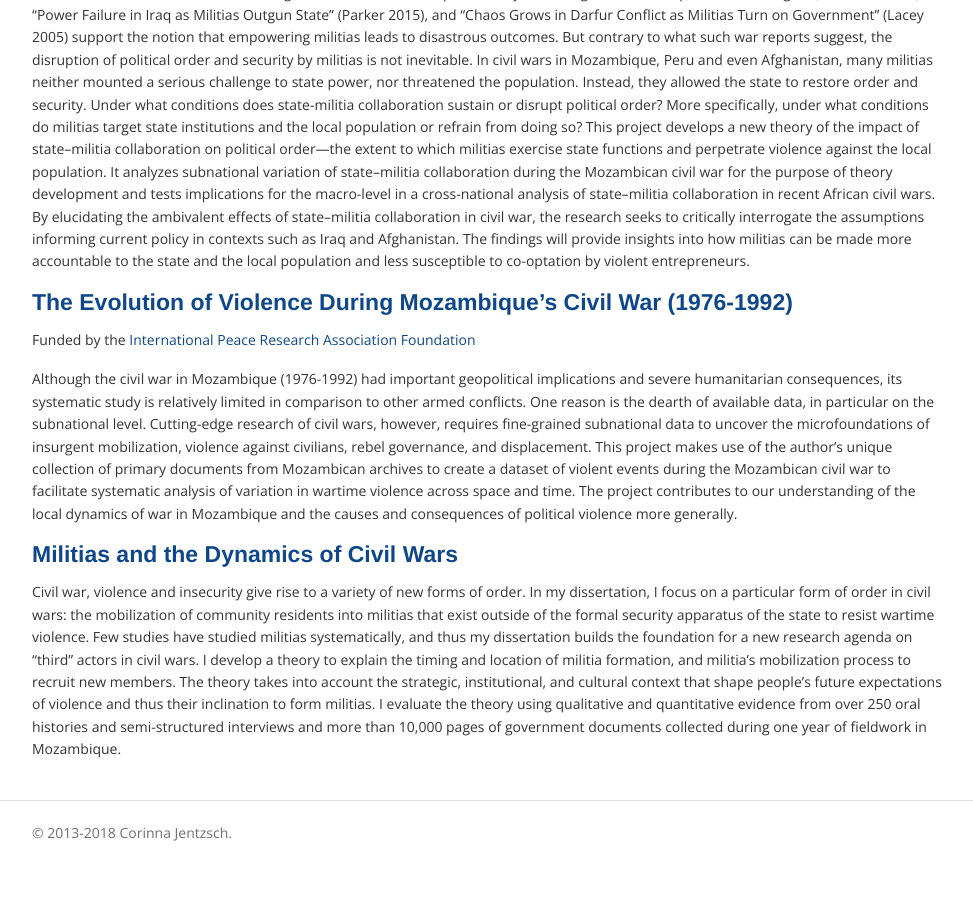
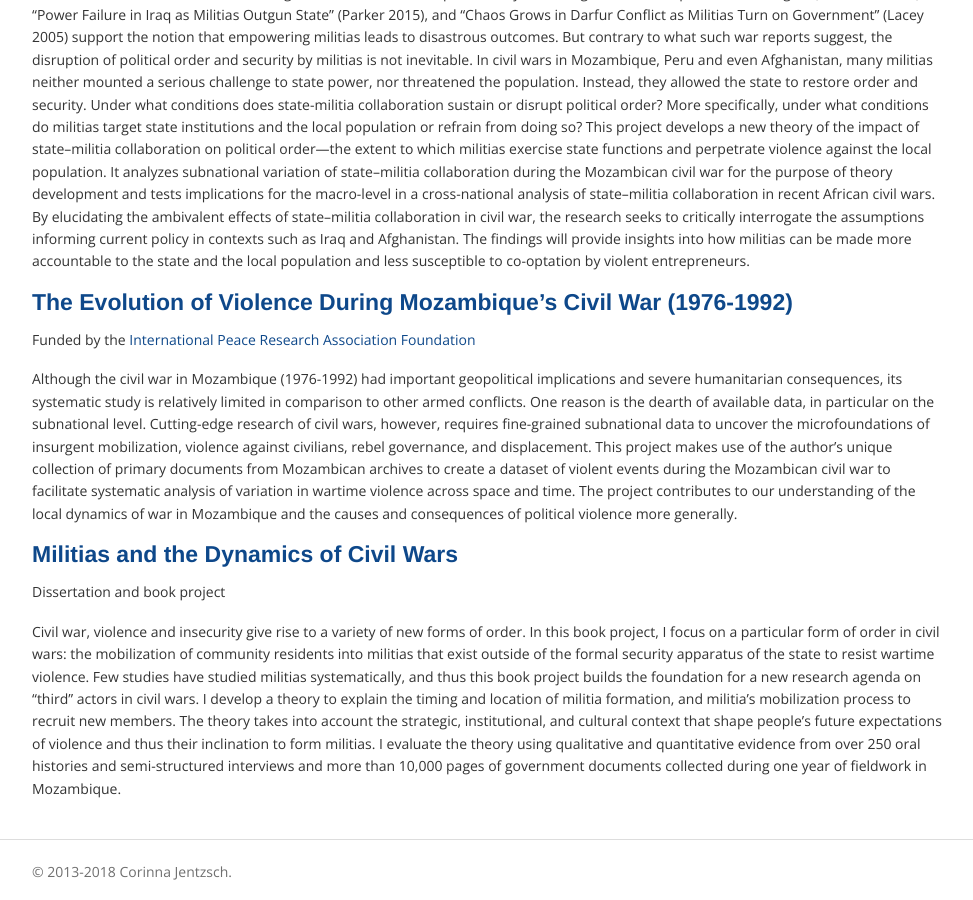
Before and after one commit to corinnajentzsch/corinnajentzsch.github.io, a Jekyll site: the page built from research.md, in a window 1280 px wide and 900 px high, scrolled down 786 px. Shown: the whole window, without its empty margins (153-1126 px from the left). Built offline with Jekyll 4.4.1, drawn with Linux system fonts in a browser that asks for light colours; before the commit the page ends 1647 px from its top, so only the background shows below that.

Commit message:
updated research (dissertation/book project)

```diff
--- a/research.md
+++ b/research.md
@@ -26,4 +26,6 @@ Although the civil war in Mozambique (1976-1992) had important geopolitical impl
 
 #### [Militias and the Dynamics of Civil Wars](http://gateway.proquest.com/openurl?url_ver=Z39.88-2004&res_dat=xri:pqdiss&rft_val_fmt=info:ofi/fmt:kev:mtx:dissertation&rft_dat=xri:pqdiss:3582228 "Militias and the Dynamics of Civil Wars")
 
-Civil war, violence and insecurity give rise to a variety of new forms of order. In my dissertation, I focus on a particular form of order in civil wars: the mobilization of community residents into militias that exist outside of the formal security apparatus of the state to resist wartime violence. Few studies have studied militias systematically, and thus my dissertation builds the foundation for a new research agenda on “third” actors in civil wars. I develop a theory to explain the timing and location of militia formation, and militia’s mobilization process to recruit new members. The theory takes into account the strategic, institutional, and cultural context that shape people’s future expectations of violence and thus their inclination to form militias. I evaluate the theory using qualitative and quantitative evidence from over 250 oral histories and semi-structured interviews and more than 10,000 pages of government documents collected during one year of fieldwork in Mozambique.
+Dissertation and book project
+
+Civil war, violence and insecurity give rise to a variety of new forms of order. In this book project, I focus on a particular form of order in civil wars: the mobilization of community residents into militias that exist outside of the formal security apparatus of the state to resist wartime violence. Few studies have studied militias systematically, and thus this book project builds the foundation for a new research agenda on “third” actors in civil wars. I develop a theory to explain the timing and location of militia formation, and militia’s mobilization process to recruit new members. The theory takes into account the strategic, institutional, and cultural context that shape people’s future expectations of violence and thus their inclination to form militias. I evaluate the theory using qualitative and quantitative evidence from over 250 oral histories and semi-structured interviews and more than 10,000 pages of government documents collected during one year of fieldwork in Mozambique.
```
